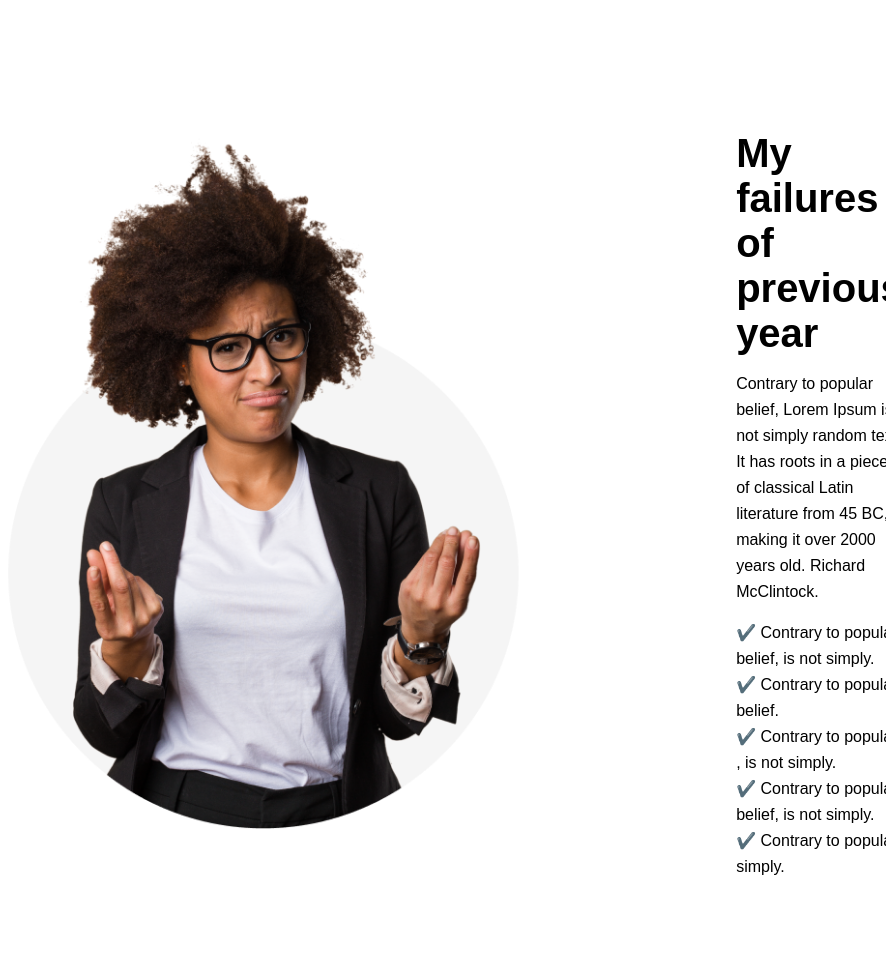
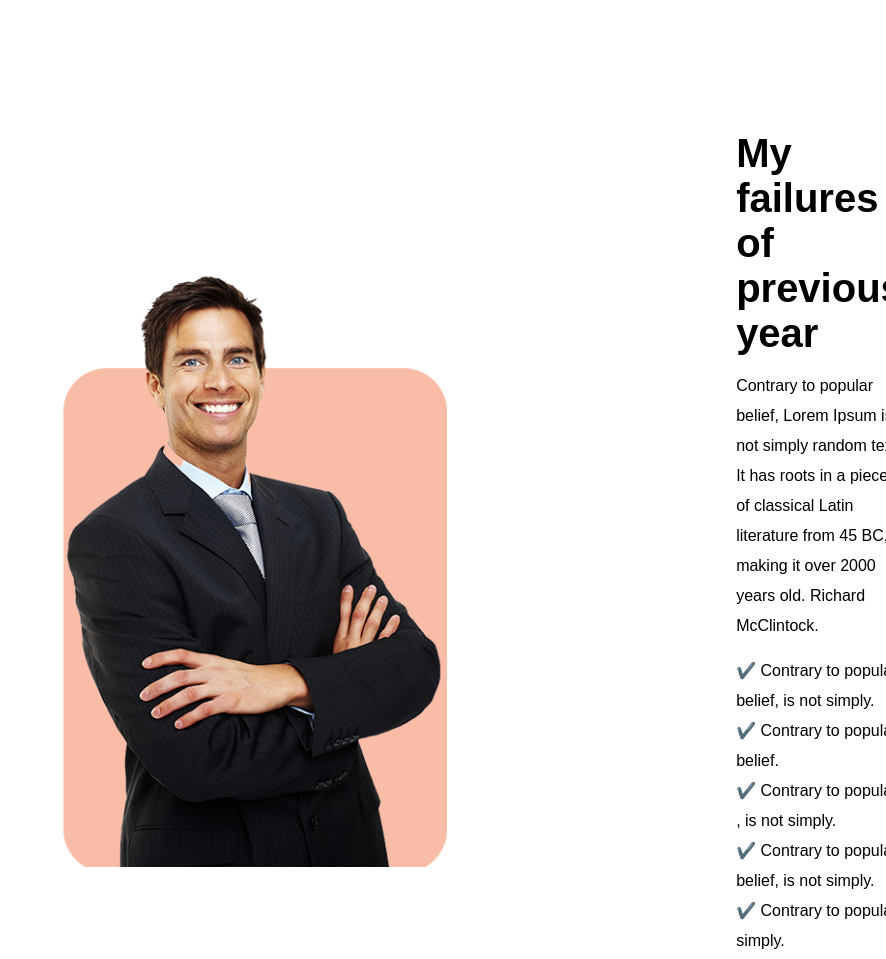
Before and after one commit to munnahosssain/New-me, a plain HTML site: page index.html in a window 1280 px wide. Shown: the part 1560-2519 px from the top of the page, without its empty margins (394-1280 px from the left). Drawn offline with Linux system fonts and the light colour scheme.

Commit message:
changed profile

```diff
--- a/index.html
+++ b/index.html
@@ -17,11 +17,11 @@
     </header>
     <section class="about">
         <div style="margin-top: 50px;">
-            <img style="height: 700px;" src="images/person.png" alt="person-image">
+            <img style="height: 700px;" src="images/owner.png" alt="person-image">
         </div>
         <div class="about-text">
             <h1 style="font-weight: 700; font-size: 40px;">My failures of previous year</h1>
-            <div style="line-height: 26px;">
+            <div style="line-height: 30px;">
                 <p style="margin: 15px 0 15px 0;">Contrary to popular belief, Lorem Ipsum is not simply random text. It has roots in a piece of classical Latin literature from 45 BC, making it over 2000 years old. Richard McClintock.</p>
                 <p>✔️ Contrary to popular belief, is not simply.</p>
                 <p>✔️ Contrary to popular belief.</p>
```
Also changed, not shown: images/owner.png (added).
